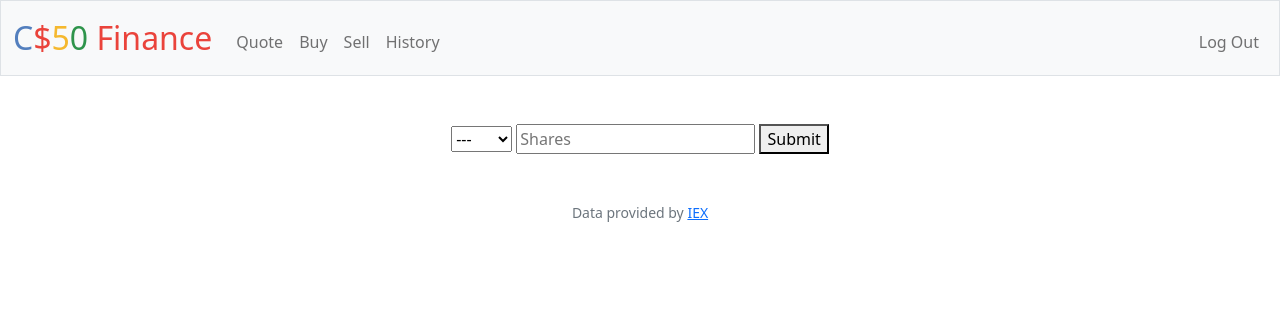
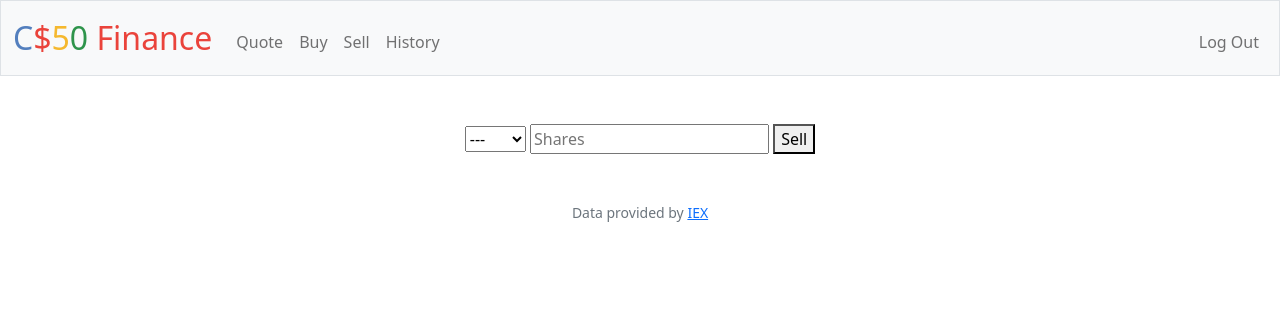
Before and after one commit to matejatasic/food_delivery_app, a Flask app: page /sell in a window 1280 px wide. Shown: the top 336 px of the page. Run offline with Flask 3, Linux system fonts and the light colour scheme; a user stored in the database is signed in; some libraries are stand-ins or nearby versions.

Commit message:
automated commit by check50 [check50=True]

```diff
--- a/templates/sell.html
+++ b/templates/sell.html
@@ -13,6 +13,6 @@
             {% endfor %}
         </select>
         <input type="text" name="shares" placeholder="Shares" />
-        <button>Submit</button>
+        <button type="submit">Sell</button>
     </form>
 {% endblock %}
```
Also changed, not shown: 1 other file.
